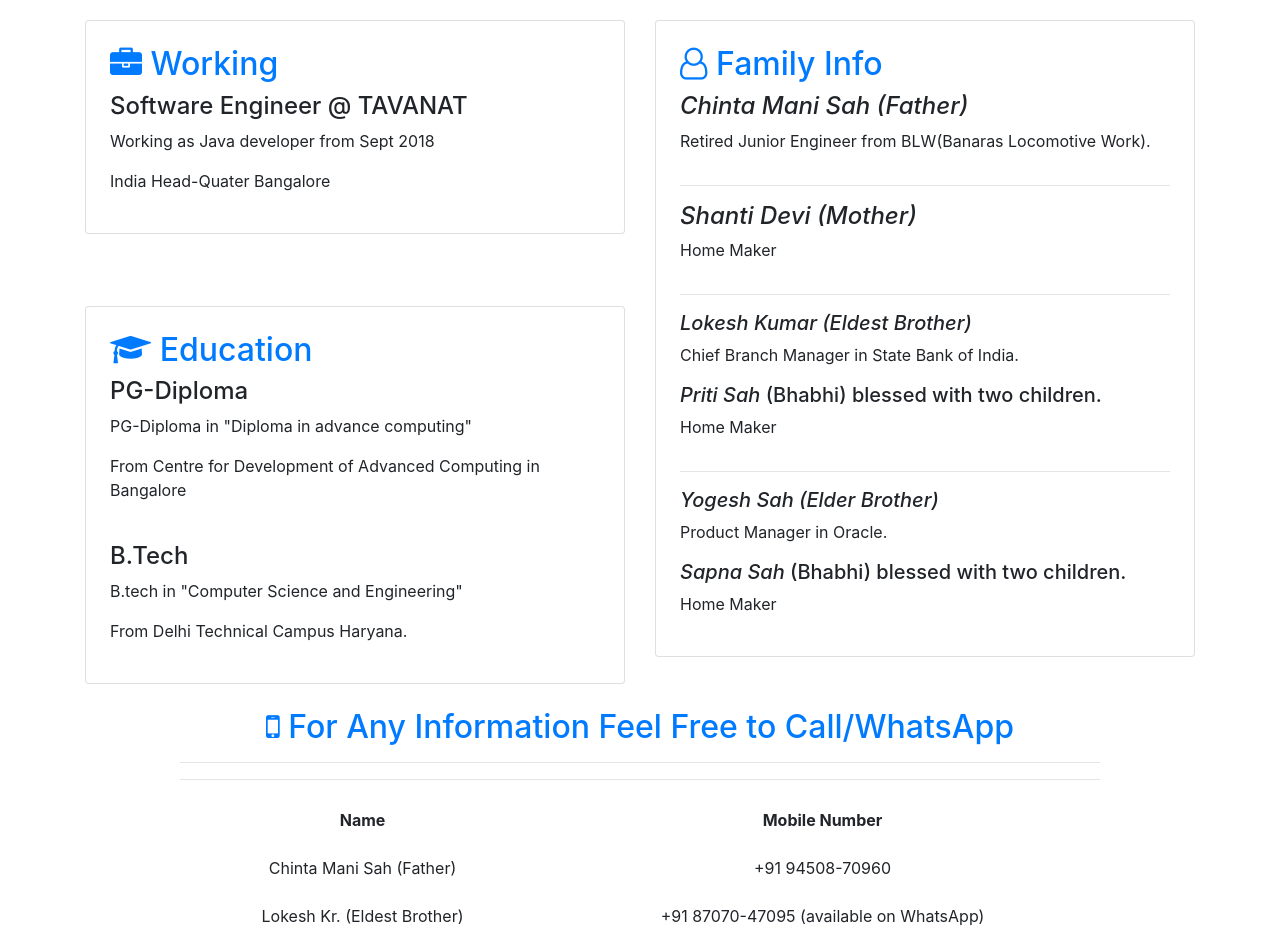
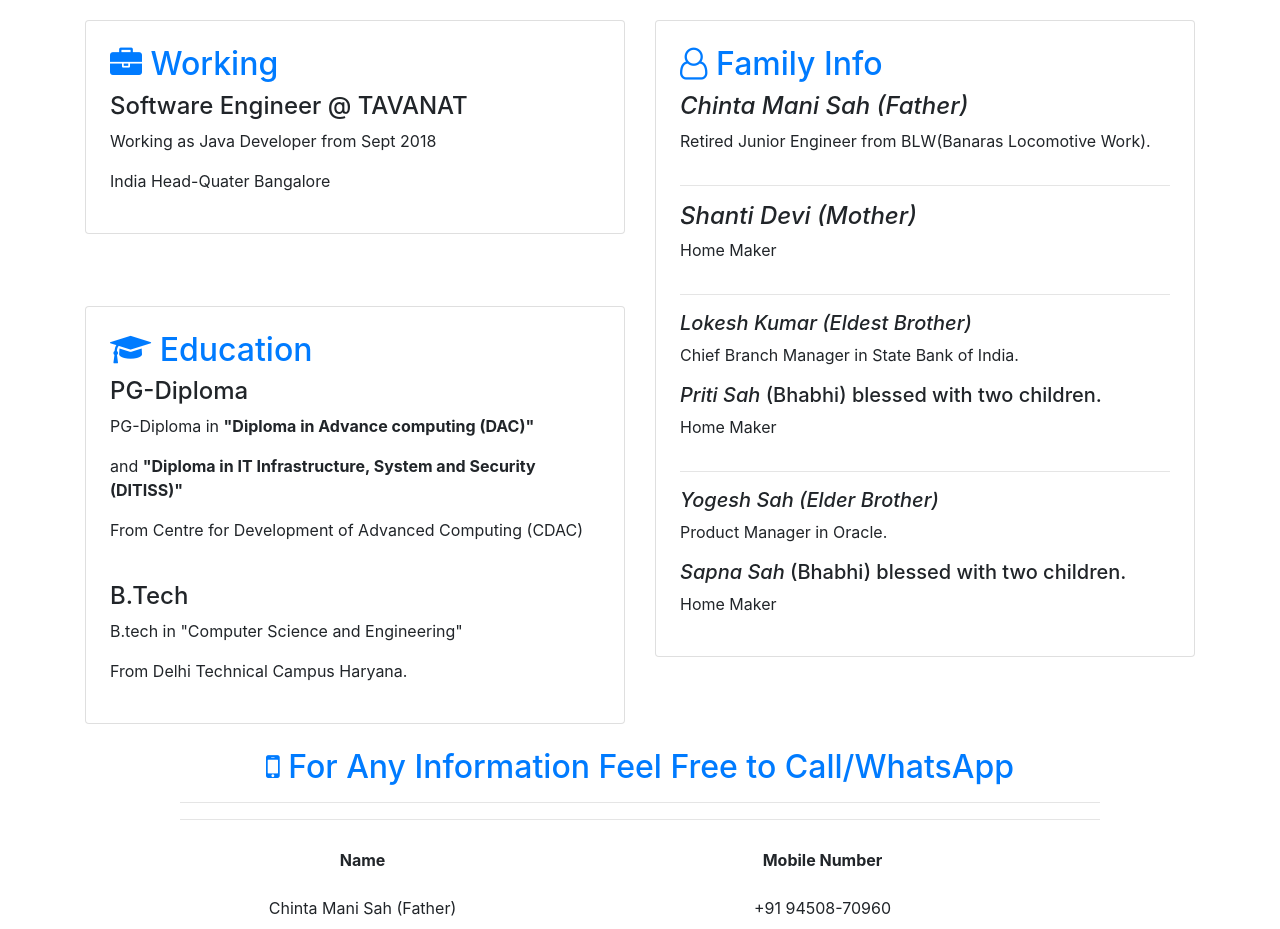
Before and after one commit to someshsah247/someshsah, a plain HTML site: page index.html in a window 1280 px wide. Shown: the part 860-1789 px from the top of the page. Drawn offline with nearby package versions, Linux system fonts and the light colour scheme.

Commit message:
update info

```diff
--- a/index.html
+++ b/index.html
@@ -143,7 +143,7 @@
             <div class="card p-4">
               <h2 class="h2 text-primary"> <i class="fa fa-briefcase" aria-hidden="true"></i> Working</h2>
               <h4>Software Engineer @ TAVANAT</h4>
-              <p>Working as Java developer from Sept 2018</p>
+              <p>Working as Java Developer from Sept 2018</p>
               <p>India Head-Quater Bangalore </p>
             </div>
 
@@ -151,8 +151,9 @@
             <div class="card p-4 mt-4">
               <h2 class="h2 text-primary"> <i class="fa fa-graduation-cap" aria-hidden="true"></i> Education</h2>
               <h4>PG-Diploma</h4>
-              <p>PG-Diploma in "Diploma in advance computing"</p>
-              <p>From Centre for Development of Advanced Computing in Bangalore </p>
+              <p>PG-Diploma in <b>"Diploma in Advance computing (DAC)"</b> </p>
+              <p> and  <b>"Diploma in IT Infrastructure, System and Security (DITISS)"</b> </p>
+              <p>From Centre for Development of Advanced Computing (CDAC) </p>
               <br>
               <h4>B.Tech</h4>
               <p>B.tech in "Computer Science and Engineering"</p>
```
